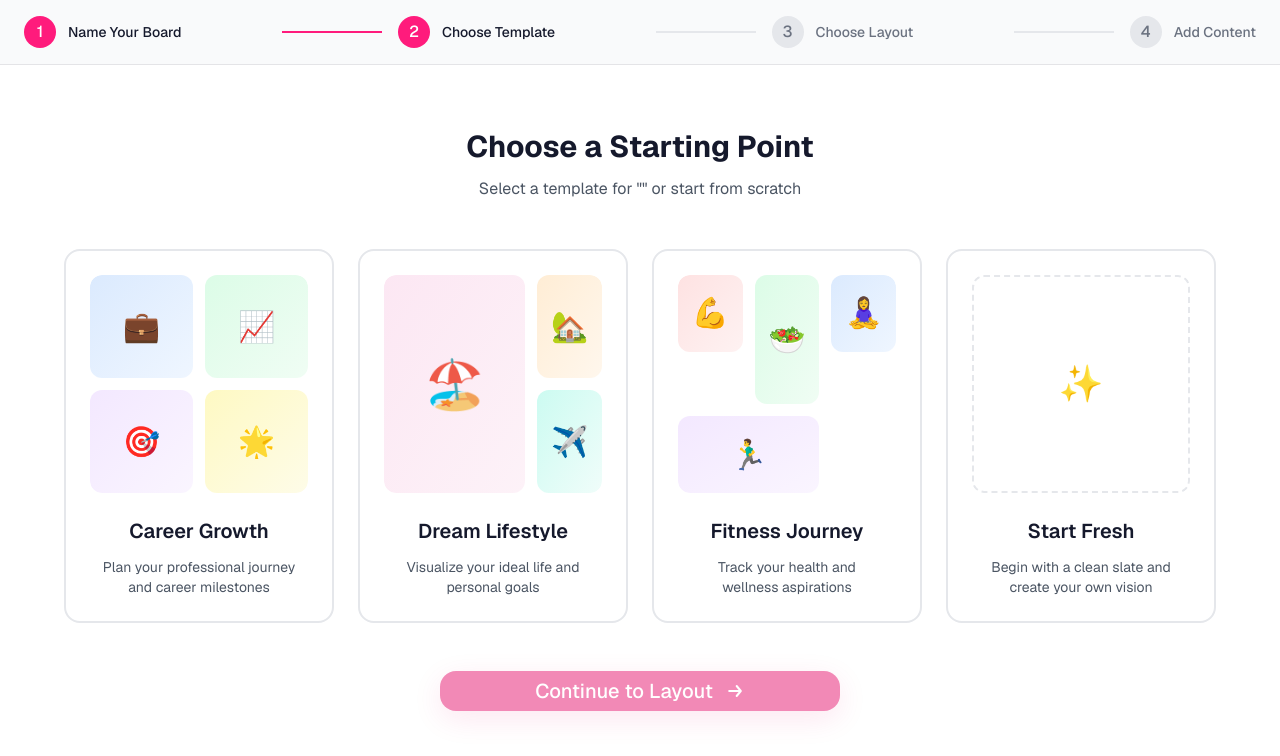
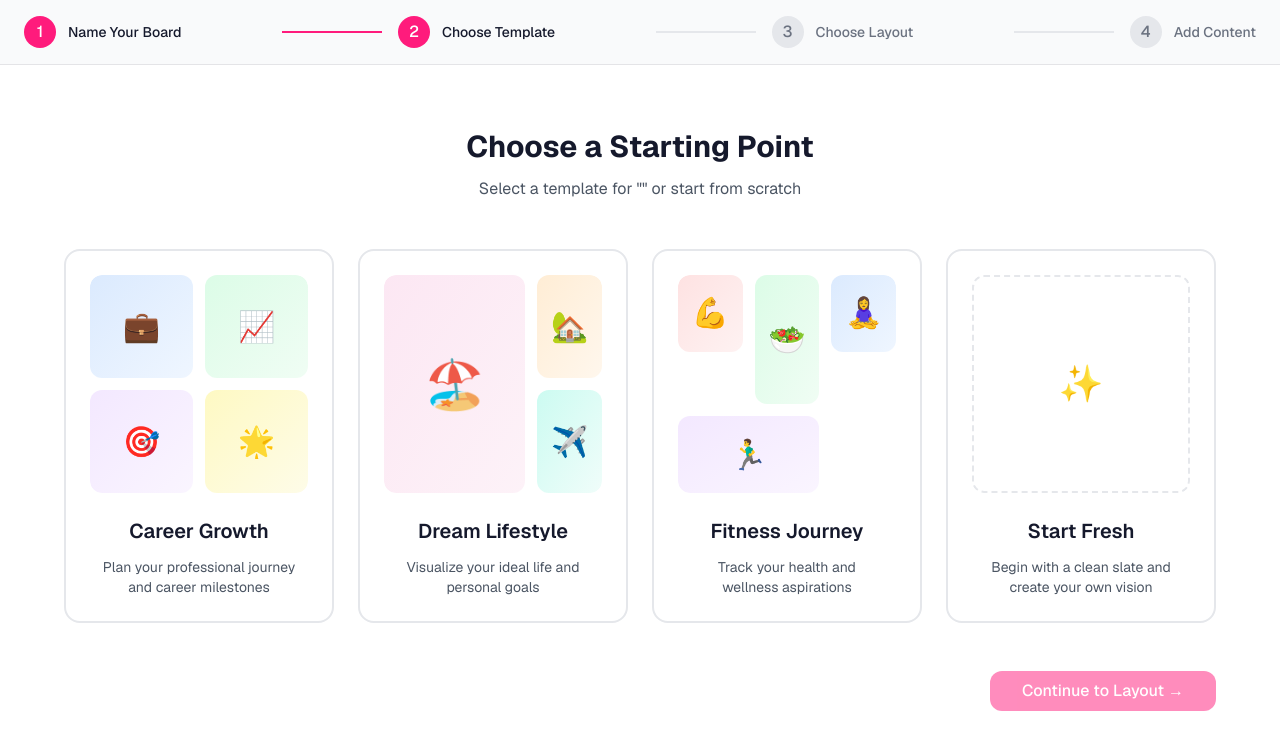
Before and after one commit to zaktech96/vsionboard, a Next.js app: page /create/template in a window 1280 px wide. Shown: the top 756 px of the page. Built offline with nearby package versions, Linux system fonts and the light colour scheme.

Commit message:
added media screen break points

```diff
--- a/app/create/template/page.tsx
+++ b/app/create/template/page.tsx
@@ -102,32 +102,26 @@ function TemplateContent() {
     <div className="min-h-screen bg-white dark:bg-gray-950">
       {/* Progress Bar */}
       <div className="w-full bg-gray-50 dark:bg-gray-900 border-b dark:border-gray-800">
-        <div className="max-w-[1400px] mx-auto px-6 py-4">
-          <div className="flex items-center justify-between">
+        <div className="max-w-[1400px] mx-auto px-4 md:px-6 py-3 md:py-4 overflow-x-auto">
+          <div className="flex items-center justify-between min-w-[600px] md:min-w-0">
             {steps.map((step, index) => (
               <div key={step.number} className="flex items-center">
                 {index > 0 && (
-                  <div
-                    className={`h-[2px] w-[100px] mx-4 ${
-                      currentStep > index ? 'bg-[#FF1B7C]' : 'bg-gray-200 dark:bg-gray-700'
-                    }`}
-                  />
+                  <div className={`h-[2px] w-[60px] md:w-[100px] mx-2 md:mx-4 ${
+                    currentStep > index ? 'bg-[#FF1B7C]' : 'bg-gray-200 dark:bg-gray-700'
+                  }`} />
                 )}
-                <div className="flex items-center gap-3">
-                  <div
-                    className={`w-8 h-8 rounded-full flex items-center justify-center font-medium
+                <div className="flex items-center gap-2 md:gap-3">
+                  <div className={`w-6 h-6 md:w-8 md:h-8 rounded-full flex items-center justify-center text-sm md:text-base font-medium
                     ${currentStep >= step.number
                       ? 'bg-[#FF1B7C] text-white'
-                      : 'bg-gray-200 dark:bg-gray-700 text-gray-500 dark:text-gray-400'
-                    }`}
-                  >
+                      : 'bg-gray-200 dark:bg-gray-700 text-gray-500 dark:text-gray-400'}`}>
                     {step.number}
                   </div>
-                  <span className={`text-sm font-medium ${
+                  <span className={`text-xs md:text-sm font-medium whitespace-nowrap ${
                     currentStep >= step.number
                       ? 'text-[#15192C] dark:text-white'
-                      : 'text-gray-500 dark:text-gray-400'
-                  }`}>
+                      : 'text-gray-500 dark:text-gray-400'}`}>
                     {step.title}
                   </span>
                 </div>
@@ -138,76 +132,52 @@ function TemplateContent() {
       </div>
 
       {/* Content */}
-      <div className="max-w-[1200px] mx-auto px-6 py-16">
-        <div className="text-center mb-12">
-          <h1 className="text-3xl font-bold text-[#15192C] dark:text-white mb-3">
+      <div className="max-w-[1200px] mx-auto px-4 md:px-6 py-8 md:py-16">
+        <div className="text-center mb-8 md:mb-12">
+          <h1 className="text-2xl md:text-3xl font-bold text-[#15192C] dark:text-white mb-2 md:mb-3">
             Choose a Starting Point
           </h1>
-          <p className="text-gray-600 dark:text-gray-400">
+          <p className="text-sm md:text-base text-gray-600 dark:text-gray-400">
             Select a template for "{boardName}" or start from scratch
           </p>
         </div>
 
-        <div className="grid grid-cols-1 sm:grid-cols-2 lg:grid-cols-4 gap-4 md:gap-6 mb-12">
+        <div className="grid grid-cols-1 sm:grid-cols-2 lg:grid-cols-4 gap-3 md:gap-6 mb-8 md:mb-12">
           {templates.map((template) => (
             <button
               key={template.id}
               onClick={() => setSelectedTemplate(template.id)}
-              className={`group p-4 md:p-6 rounded-2xl border-2 transition-all duration-300 text-center
+              className={`group p-3 md:p-6 rounded-xl md:rounded-2xl border-2 transition-all duration-300 text-center
                 ${selectedTemplate === template.id
                   ? 'border-[#E6156F] bg-[#FFE7F1]/20'
                   : 'border-gray-200 dark:border-gray-800 hover:border-[#E6156F]/40 hover:bg-[#FFE7F1]/10'}`}
             >
-              <div className="mb-6 aspect-square w-full overflow-hidden rounded-xl
+              <div className="mb-4 md:mb-6 aspect-square w-full overflow-hidden rounded-lg md:rounded-xl
                            group-hover:border-[#FF1B7C]/20">
                 {template.preview}
               </div>
-              <h3 className={`text-xl font-semibold mb-3 transition-colors
+              <h3 className={`text-lg md:text-xl font-semibold mb-2 md:mb-3 transition-colors
                 ${selectedTemplate === template.id
                   ? 'text-[#E6156F]'
                   : 'text-[#15192C] dark:text-white group-hover:text-[#E6156F]'}`}>
                 {template.name}
               </h3>
-              <p className="text-gray-600 dark:text-gray-400 text-sm mx-auto max-w-[90%]">
+              <p className="text-xs md:text-sm text-gray-600 dark:text-gray-400 mx-auto max-w-[90%]">
                 {template.description}
               </p>
             </button>
           ))}
         </div>
 
-        <div className="flex justify-center">
+        <div className="flex justify-end px-4 sm:px-0">
           <Button
             onClick={handleContinue}
             disabled={!selectedTemplate}
-            className="w-full max-w-[400px] mx-auto
-                     bg-[#E6156F]
-                     text-white text-xl font-medium
-                     py-4 rounded-2xl
-                     disabled:opacity-50 disabled:cursor-not-allowed
-                     transition-all duration-300
-                     shadow-[0_8px_30px_rgb(230,21,111,0.2)]
-                     hover:shadow-[0_8px_30px_rgb(230,21,111,0.4)]
-                     hover:bg-[#D11463]
-                     active:scale-[0.99]"
+            className="w-full sm:w-auto px-6 md:px-8 py-4 md:py-5 rounded-xl text-sm md:text-base
+                     bg-[#FF1B7C] hover:bg-[#FF1B7C]/90 text-white
+                     disabled:opacity-50 disabled:cursor-not-allowed"
           >
-            <div className="flex items-center justify-center gap-3">
-              <span>Continue to Layout</span>
-              <svg
-                width="20"
-                height="20"
-                viewBox="0 0 20 20"
-                fill="none"
-                className="transition-transform group-hover:translate-x-1"
-              >
-                <path
-                  d="M4.166 10h11.667M11.666 5l4.167 5-4.167 5"
-                  stroke="currentColor"
-                  strokeWidth="2"
-                  strokeLinecap="round"
-                  strokeLinejoin="round"
-                />
-              </svg>
-            </div>
+            Continue to Layout →
           </Button>
         </div>
       </div>
```
